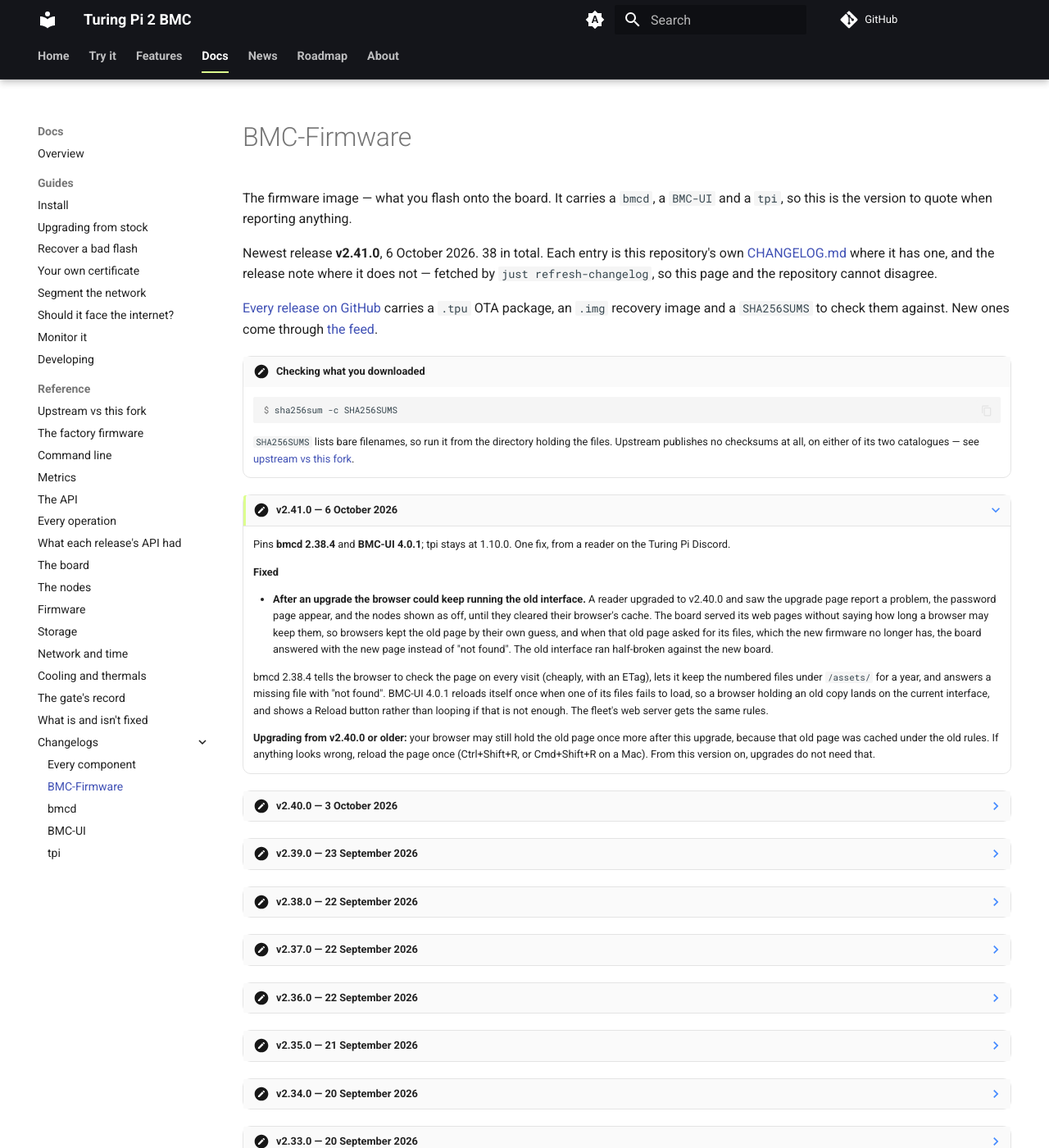
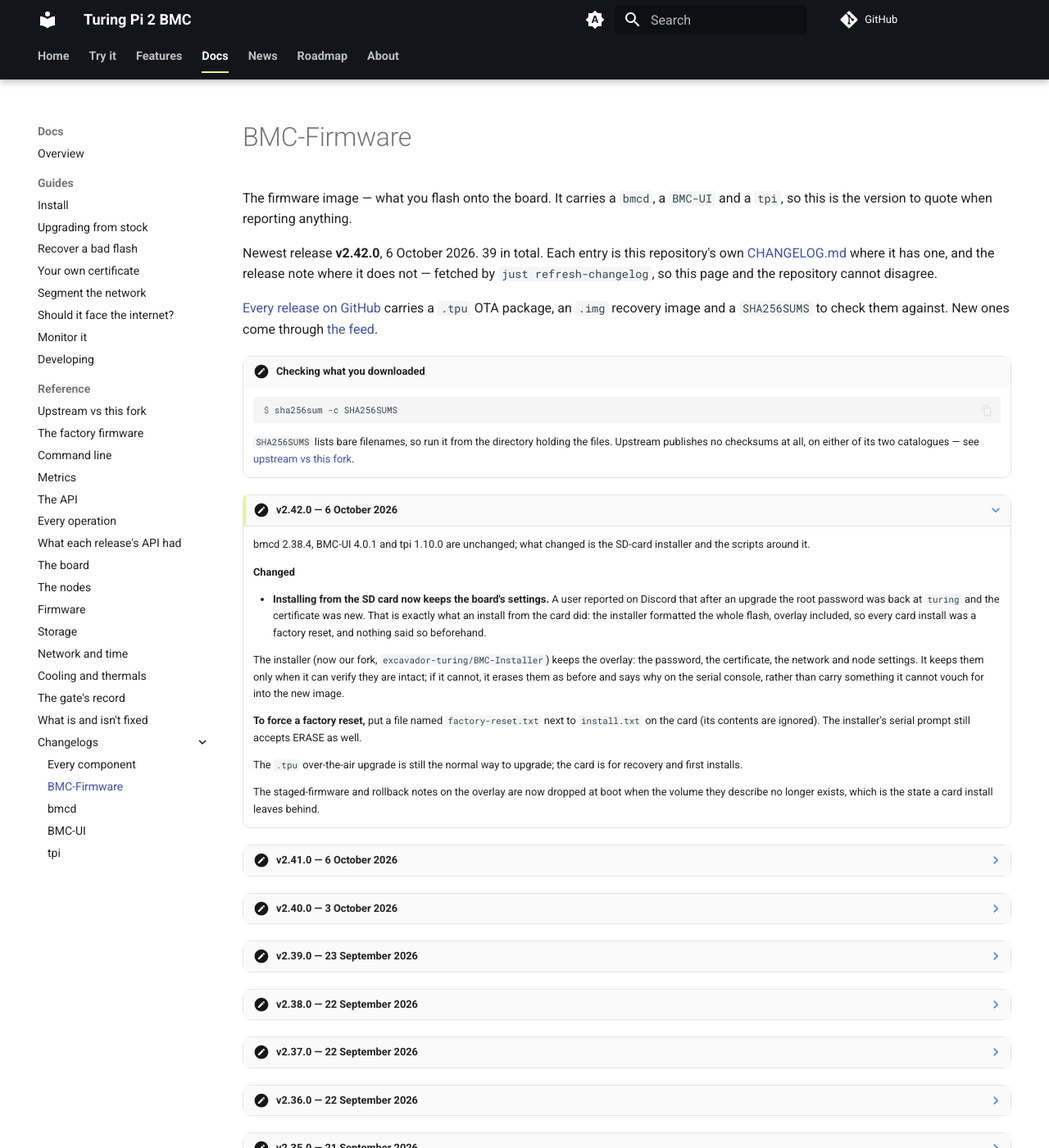
Before and after one commit to excavador-turing/www, an MkDocs documentation site: the page built from docs/changelog/firmware.md, in a window 1280 px wide and 1400 px high. Shown: the whole window at 82% size. Built offline with MkDocs 1.6.1 and Material for MkDocs 9.7.7, drawn with Linux system fonts in a browser that asks for light colours; comment, search, counter and statistics services are not loaded.

Commit message:
v2.42.0: refresh the changelog, the post and the facts from the release
Co-Authored-By: Claude Opus 5.5 (1M context) <noreply@anthropic.com>

```diff
--- a/docs/changelog/firmware.md
+++ b/docs/changelog/firmware.md
@@ -1,5 +1,5 @@
 ---
-description: "Every BMC-Firmware release and what changed in it: 38 entries, newest v2.41.0, taken from the repository's own CHANGELOG.md."
+description: "Every BMC-Firmware release and what changed in it: 39 entries, newest v2.42.0, taken from the repository's own CHANGELOG.md."
 hide:
   - toc
 ---
@@ -8,7 +8,7 @@ hide:
 
 The firmware image — what you flash onto the board. It carries a `bmcd`, a `BMC-UI` and a `tpi`, so this is the version to quote when reporting anything.
 
-Newest release **v2.41.0**, 6 October 2026. 38 in total. Each entry is this repository's own [CHANGELOG.md](https://github.com/excavador-turing/BMC-Firmware/blob/hive/CHANGELOG.md) where it has one, and the release note where it does not — fetched by `just refresh-changelog`, so this page and the repository cannot disagree.
+Newest release **v2.42.0**, 6 October 2026. 39 in total. Each entry is this repository's own [CHANGELOG.md](https://github.com/excavador-turing/BMC-Firmware/blob/hive/CHANGELOG.md) where it has one, and the release note where it does not — fetched by `just refresh-changelog`, so this page and the repository cannot disagree.
 
 [Every release on GitHub](https://github.com/excavador-turing/BMC-Firmware/releases) carries a `.tpu` OTA package, an `.img` recovery image and a `SHA256SUMS` to check them against. New ones come through [the feed](../feed.xml).
 
@@ -20,7 +20,37 @@ Newest release **v2.41.0**, 6 October 2026. 38 in total. Each entry is this repo
 
     `SHA256SUMS` lists bare filenames, so run it from the directory holding the files. Upstream publishes no checksums at all, on either of its two catalogues — see [upstream vs this fork](../reference/comparison.md).
 
-???+ note "v2.41.0 — 6 October 2026"
+???+ note "v2.42.0 — 6 October 2026"
+
+    bmcd 2.38.4, BMC-UI 4.0.1 and tpi 1.10.0 are unchanged; what changed is the
+    SD-card installer and the scripts around it.
+
+    **Changed**
+
+    - **Installing from the SD card now keeps the board's settings.** A user
+      reported on Discord that after an upgrade the root password was back at
+      `turing` and the certificate was new. That is exactly what an install from
+      the card did: the installer formatted the whole flash, overlay included, so
+      every card install was a factory reset, and nothing said so beforehand.
+
+      The installer (now our fork, `excavador-turing/BMC-Installer`) keeps the
+      overlay: the password, the certificate, the network and node settings. It
+      keeps them only when it can verify they are intact; if it cannot, it erases
+      them as before and says why on the serial console, rather than carry
+      something it cannot vouch for into the new image.
+
+      **To force a factory reset,** put a file named `factory-reset.txt` next to
+      `install.txt` on the card (its contents are ignored). The installer's
+      serial prompt still accepts ERASE as well.
+
+      The `.tpu` over-the-air upgrade is still the normal way to upgrade; the
+      card is for recovery and first installs.
+
+      The staged-firmware and rollback notes on the overlay are now dropped at
+      boot when the volume they describe no longer exists, which is the state a
+      card install leaves behind.
+
+??? note "v2.41.0 — 6 October 2026"
 
     Pins **bmcd 2.38.4** and **BMC-UI 4.0.1**; tpi stays at 1.10.0. One fix,
     from a reader on the Turing Pi Discord.
--- a/docs/changelog/index.md
+++ b/docs/changelog/index.md
@@ -10,7 +10,7 @@ hide:
 What changed in each release, taken from each repository's own `CHANGELOG.md`. For the same history as one post per firmware release, newest first, read [the news](../news/index.md).
 
 <div class="tp-plates">
-<a class="tp-plate" href="../firmware/"><b>BMC-Firmware</b><span>The firmware image — what you flash onto the board. It carries a `bmcd`, a `BMC-UI` and a `tpi`, so this is the version to quote when reporting anything.</span><span class="tp-plate__meta">v2.41.0 · 6 October 2026 · 38 releases</span></a>
+<a class="tp-plate" href="../firmware/"><b>BMC-Firmware</b><span>The firmware image — what you flash onto the board. It carries a `bmcd`, a `BMC-UI` and a `tpi`, so this is the version to quote when reporting anything.</span><span class="tp-plate__meta">v2.42.0 · 6 October 2026 · 39 releases</span></a>
 <a class="tp-plate" href="../bmcd/"><b>bmcd</b><span>The daemon: the API, the update logic, the metrics.</span><span class="tp-plate__meta">2.38.4 · 6 October 2026 · 44 releases</span></a>
 <a class="tp-plate" href="../bmc-ui/"><b>BMC-UI</b><span>The web interface the board serves.</span><span class="tp-plate__meta">v4.0.1 · 6 October 2026 · 39 releases</span></a>
 <a class="tp-plate" href="../tpi/"><b>tpi</b><span>The command-line client.</span><span class="tp-plate__meta">v1.10.0 · 21 September 2026 · 15 releases</span></a>
--- a/docs/data/facts.yaml
+++ b/docs/data/facts.yaml
@@ -14,8 +14,8 @@ gate:
 releases:
   source: "docs/changelog/*.md, written by `just refresh-changelog` from each repository's CHANGELOG.md"
   firmware:
-    newest: v2.41.0
-    count: 38
+    newest: v2.42.0
+    count: 39
   bmcd:
     newest: 2.38.4
     count: 44
@@ -25,7 +25,7 @@ releases:
   tpi:
     newest: v1.10.0
     count: 15
-  total: 136
+  total: 137
 features:
   source: docs/features/*.md -- a feature is a page
   count: 11
--- a/docs/data/news-posts.json
+++ b/docs/data/news-posts.json
@@ -1,4 +1,5 @@
 {
+ "v2.42.0": "v2.42.0",
  "v2.41.0": "v2.41.0",
  "v2.40.0": "v2.40.0",
  "v2.39.0": "v2.39.0",
--- a/docs/llms.txt
+++ b/docs/llms.txt
@@ -61,7 +61,7 @@ Generated by `scripts/llms.py` from the site's own navigation and each page's de
 - [Reference: The gate's record](https://turingpi.xyz/reference/gate-history/): Every firmware update these boards have taken and whether the gate promoted or rolled it back, read from the board's own counter.
 - [Reference: What is and isn't fixed](https://turingpi.xyz/reference/known-faults/): What this fork has fixed, what is still open, and what upstream never fixed, each entry with where and when it was measured.
 - [Changelogs: Every component](https://turingpi.xyz/changelog/): What changed in every release of the firmware, the daemon, the interface and the command line, from each repository's own CHANGELOG.md.
-- [Changelogs: BMC-Firmware](https://turingpi.xyz/changelog/firmware/): Every BMC-Firmware release and what changed in it: 38 entries, newest v2.41.0, taken from the repository's own CHANGELOG.md.
+- [Changelogs: BMC-Firmware](https://turingpi.xyz/changelog/firmware/): Every BMC-Firmware release and what changed in it: 39 entries, newest v2.42.0, taken from the repository's own CHANGELOG.md.
 - [Changelogs: bmcd](https://turingpi.xyz/changelog/bmcd/): Every bmcd release and what changed in it: 44 entries, newest 2.38.4, taken from the repository's own CHANGELOG.md.
 - [Changelogs: BMC-UI](https://turingpi.xyz/changelog/bmc-ui/): Every BMC-UI release and what changed in it: 39 entries, newest v4.0.1, taken from the repository's own CHANGELOG.md.
 - [Changelogs: tpi](https://turingpi.xyz/changelog/tpi/): Every tpi release and what changed in it: 15 entries, newest v1.10.0, taken from the repository's own CHANGELOG.md.
@@ -69,6 +69,7 @@ Generated by `scripts/llms.py` from the site's own navigation and each page's de
 ## News
 
 - [News](https://turingpi.xyz/news/): What shipped in each Turing Pi 2 BMC firmware release and what it changed for the person using the board, newest first, with the interface pictured.
+- [The SD card keeps the board's password, certificate and settings](https://turingpi.xyz/news/v2.42.0/): Installing from the SD card used to be a factory reset: the password back to turing, a new self-signed certificate, the settings gone.
 - [Firmware v2.41.0](https://turingpi.xyz/news/v2.41.0/): Pins bmcd 2.38.4 and BMC-UI 4.0.1; tpi stays at 1.10.0. One fix, from a reader on the Turing Pi Discord.
 - [The web interface, redesigned by Sven van Ginkel](https://turingpi.xyz/news/v2.40.0/): The tab strip is now a sidebar, and every page is redrawn. Sven van Ginkel (@svenvg93) contributed the whole redesign as BMC-UI#46: a Dashboard that takes in…
 - [Naming a VLAN greyed out Try it and Apply, and blamed the board](https://turingpi.xyz/news/v2.39.0/): Type a word beside a VLAN number and the switch card said "this board cannot check a configuration before it is applied" — a line that was true of neither the…
@@ -78,7 +79,6 @@ Generated by `scripts/llms.py` from the site's own navigation and each page's de
 - [A fixed address from the Network tab, and a clock that says why](https://turingpi.xyz/news/v2.35.0/): The BMC's own address — DHCP or static, with gateway and resolvers — from the Network tab, applied then confirmed at the new address so a typo cannot strand…
 - [The switch gets VLANs, the board asks for a password, and a module is one click](https://turingpi.xyz/news/v2.34.0/): VLANs on the board's own switch, tried before they are kept; a certificate endpoint; a board still on the factory password now insists you change it before it…
 - [A module armed for USB boot says so](https://turingpi.xyz/news/v2.32.0/): Pins BMC-UI 3.29.0. bmcd stays at 2.36.3 and tpi is unchanged.
-- [The console stops replaying its scrollback twice](https://turingpi.xyz/news/v2.31.0/): Pins BMC-UI 3.28.0. bmcd stays at 2.36.3 and tpi is unchanged.
 
 ## Roadmap
 
```
Also changed, not shown: docs/feed.xml (+33 -0 lines), docs/news/posts/2.42.0.md (added, +42 -0 lines), docs/roadmap.md (+1 -1 lines).
